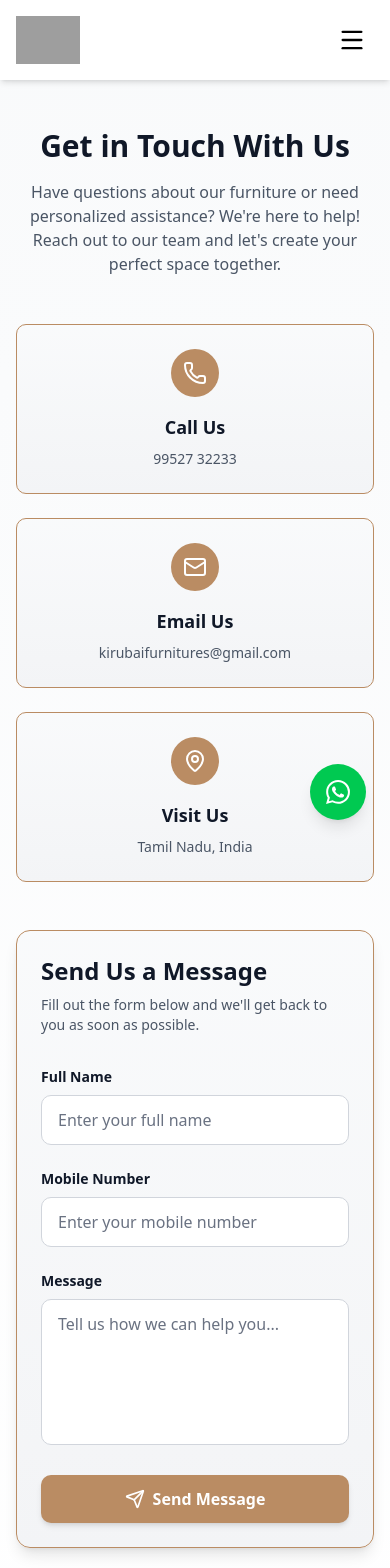
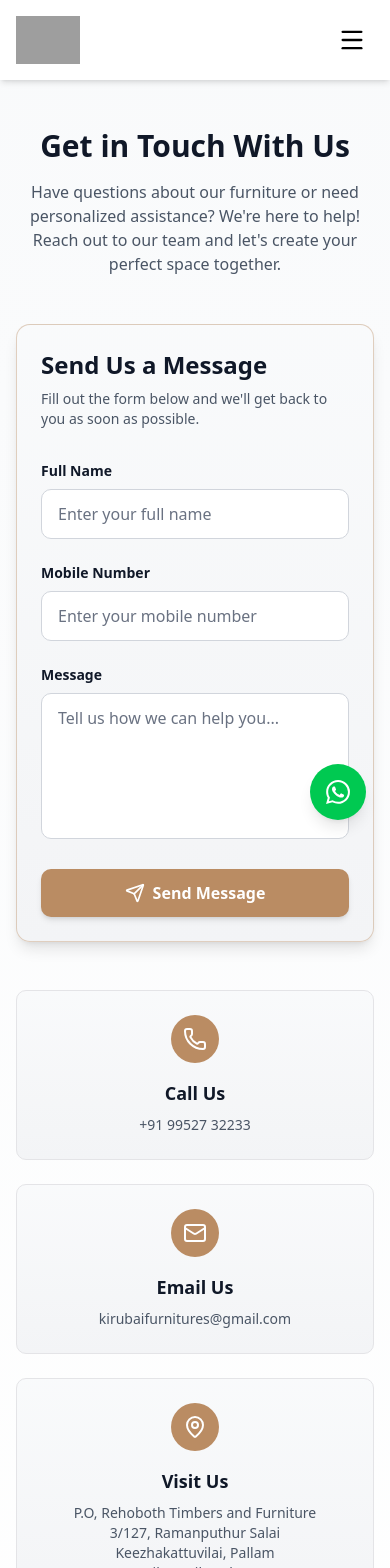
Before and after one commit to ratheesh-srishtis/Next-Js-Learning, a Next.js app: page /contact in a window 390 px wide. Shown: the top 1568 px of the page. Built offline with nearby package versions, Linux system fonts and the light colour scheme; grey boxes are pictures that could not be loaded.

Commit message:
for-mobile-testing

```diff
--- a/src/app/about/page.tsx
+++ b/src/app/about/page.tsx
@@ -51,7 +51,7 @@ export default function OurStory() {
           </h1>
 
           {/* Subtitle Badge */}
-          <div className="inline-block bg-gradient-to-b from-gray-50 to-gray-100 border border-[#BA8C63] rounded-full px-4 py-2 mb-6">
+          <div className="inline-block bg-gradient-to-b from-gray-50 to-gray-100 border border-[#BA8C63]/40 rounded-full px-4 py-2 mb-6">
             <p className="text-sm font-semibold text-[#BA8C63]">
               Crafting Dreams Since 2010
             </p>
@@ -84,7 +84,7 @@ export default function OurStory() {
             return (
               <div
                 key={index}
-                className="bg-gradient-to-b from-gray-50 to-gray-100   border border-[#BA8C63] rounded-lg p-6 sm:p-8 text-center hover:shadow-lg transition-shadow duration-300"
+                className="bg-gradient-to-b from-gray-50 to-gray-100   border border-[#BA8C63]/40 rounded-lg p-6 sm:p-8 text-center hover:shadow-lg transition-shadow duration-300"
               >
                 {/* Icon */}
                 <div className="flex justify-center mb-4">
@@ -122,7 +122,7 @@ export default function OurStory() {
             designed for your perfect home.
           </p>
           <Link href="/">
-            <button className="px-6 sm:px-8 py-3 rounded-lg bg-[#BA8C63] text-white">
+            <button className="px-6 sm:px-8 py-3 rounded-lg bg-[#BA8C63] text-white cursor-pointer">
               Explore Our Collections
             </button>
           </Link>
--- a/src/app/about/team/page.tsx
+++ b/src/app/about/team/page.tsx
@@ -68,7 +68,7 @@ export default function OurTeam() {
             return (
               <div
                 key={index}
-                className=" bg-gradient-to-b from-gray-50 to-gray-100 border border-[#BA8C63] rounded-lg p-6 sm:p-8 text-center hover:shadow-lg transition-shadow duration-300"
+                className=" bg-gradient-to-b from-gray-50 to-gray-100 border border-[#BA8C63]/40 rounded-lg p-6 sm:p-8 text-center hover:shadow-lg transition-shadow duration-300"
               >
                 <div className="flex justify-center mb-4">
                   <div className="bg-[#BA8C63] text-white p-3 sm:p-4 rounded-full">
@@ -121,7 +121,7 @@ export default function OurTeam() {
         </div>
 
         {/* Why Choose Us Section */}
-        <div className=" bg-gradient-to-b from-gray-50 to-gray-100 border border-[#BA8C63] rounded-lg p-8 sm:p-10 md:p-12">
+        <div className=" bg-gradient-to-b from-gray-50 to-gray-100 border border-[#BA8C63]/40 rounded-lg p-8 sm:p-10 md:p-12">
           <h2 className="text-2xl sm:text-3xl font-bold text-gray-900 mb-6">
             Why Our Team Matters
           </h2>
--- a/src/app/contact/page.tsx
+++ b/src/app/contact/page.tsx
@@ -42,7 +42,7 @@ export default function GetInTouch() {
     {
       icon: Phone,
       title: "Call Us",
-      detail: "99527 32233",
+      detail: "+91 99527 32233",
       link: "tel:9952732233",
     },
     {
@@ -54,7 +54,10 @@ export default function GetInTouch() {
     {
       icon: MapPin,
       title: "Visit Us",
-      detail: "Tamil Nadu, India",
+      detail: `P.O, Rehoboth Timbers and Furniture
+3/127, Ramanputhur Salai
+Keezhakattuvilai, Pallam
+Nagercoil, Tamil Nadu 629601`,
       link: "#",
     },
   ];
@@ -73,36 +76,9 @@ export default function GetInTouch() {
             perfect space together.
           </p>
         </div>
-
-        {/* Contact Info Cards */}
-        <div className="grid grid-cols-1 sm:grid-cols-3 gap-6 mb-12">
-          {contactInfo.map((info, index) => {
-            const IconComponent = info.icon;
-            return (
-              <a
-                key={index}
-                href={info.link}
-                className="bg-gradient-to-b from-gray-50 to-gray-100 border border-[#BA8C63]  rounded-lg p-6 sm:p-8 text-center hover:shadow-lg hover:border-blue-300 transition-all duration-300"
-              >
-                <div className="flex justify-center mb-4">
-                  <div className="bg-[#BA8C63] text-white p-3 sm:p-4 rounded-full">
-                    <IconComponent className="w-6 h-6 sm:w-8 sm:h-8" />
-                  </div>
-                </div>
-                <h3 className="text-lg font-semibold text-gray-900 mb-2">
-                  {info.title}
-                </h3>
-                <p className="text-gray-600 text-sm sm:text-base">
-                  {info.detail}
-                </p>
-              </a>
-            );
-          })}
-        </div>
-
         {/* Contact Form Section */}
-        <div className="max-w-2xl mx-auto">
-          <div className=" bg-gradient-to-b from-gray-50 to-gray-100 border border-[#BA8C63]  rounded-xl p-6 sm:p-8 md:p-10 shadow-lg">
+        <div className="max-w-2xl mx-auto mb-12">
+          <div className=" bg-gradient-to-b from-gray-50 to-gray-100 border border-[#BA8C63]/40  rounded-xl p-6 sm:p-8 md:p-10 shadow-lg">
             <h2 className="text-2xl sm:text-3xl font-bold text-gray-900 mb-2">
               Send Us a Message
             </h2>
@@ -199,6 +175,31 @@ export default function GetInTouch() {
             </form>
           </div>
         </div>
+        {/* Contact Info Cards */}
+        <div className="grid grid-cols-1 sm:grid-cols-3 gap-6 mb-12">
+          {contactInfo.map((info, index) => {
+            const IconComponent = info.icon;
+            return (
+              <a
+                key={index}
+                href={info.link}
+                className="bg-gradient-to-b from-gray-50 to-gray-100 border border-[#BA8C63]/40/40  rounded-lg p-6 sm:p-8 text-center hover:shadow-lg hover:border-blue-300 transition-all duration-300"
+              >
+                <div className="flex justify-center mb-4">
+                  <div className="bg-[#BA8C63] text-white p-3 sm:p-4 rounded-full">
+                    <IconComponent className="w-6 h-6 sm:w-8 sm:h-8" />
+                  </div>
+                </div>
+                <h3 className="text-lg font-semibold text-gray-900 mb-2">
+                  {info.title}
+                </h3>
+                <p className="text-gray-600 text-sm sm:text-base whitespace-pre-line">
+                  {info.detail}
+                </p>
+              </a>
+            );
+          })}
+        </div>
 
         {/* Additional Info */}
         <div className="mt-12 bg-white border border-gray-200 rounded-lg p-6 sm:p-8 text-center">
--- a/src/app/contact/support/page.tsx
+++ b/src/app/contact/support/page.tsx
@@ -100,7 +100,7 @@ export default function Support() {
             return (
               <div
                 key={index}
-                className=" bg-gradient-to-b from-gray-50 to-gray-100 border border-[#BA8C63] rounded-lg p-6 sm:p-8 hover:border-blue-300 hover:shadow-lg transition-all duration-300"
+                className=" bg-gradient-to-b from-gray-50 to-gray-100 border border-[#BA8C63]/40 rounded-lg p-6 sm:p-8 hover:border-blue-300 hover:shadow-lg transition-all duration-300"
               >
                 <div className="flex justify-center mb-4">
                   <div className="bg-[#BA8C63] text-white p-3 sm:p-4 rounded-full">
@@ -192,7 +192,7 @@ export default function Support() {
               },
             ].map((process, index) => (
               <div key={index} className="relative">
-                <div className="bg-white border border-[#BA8C63] rounded-lg p-4 sm:p-6 text-center ">
+                <div className="bg-white border border-[#BA8C63]/40 rounded-lg p-4 sm:p-6 text-center ">
                   <div className="bg-[#BA8C63] text-white w-10 h-10 sm:w-12 sm:h-12 rounded-full flex items-center justify-center font-bold mx-auto mb-3">
                     {process.step}
                   </div>
@@ -212,7 +212,7 @@ export default function Support() {
         </div>
 
         {/* Warranty Info Card */}
-        <div className="bg-white border-2 border-[#BA8C63] rounded-lg p-8 sm:p-10">
+        <div className="bg-white border-2 border-[#BA8C63]/40 rounded-lg p-8 sm:p-10">
           <h2 className="text-2xl font-bold text-gray-900 mb-4">
             Warranty & Protection
           </h2>
--- a/src/app/product/[id]/page.tsx
+++ b/src/app/product/[id]/page.tsx
@@ -394,7 +394,7 @@ export default function ProductDetailPage() {
               )}
             </div>
             {/* Product Details */}
-            <div className="bg-white rounded-lg shadow-lg p-6">
+            <div className="">
               {/* Product Name */}
               <h1 className="text-1xl md:text-1xl font-bold text-gray-900 mb-4">
                 {product.name}
@@ -430,9 +430,9 @@ export default function ProductDetailPage() {
               {/* Colors */}
               {product.colors && product.colors.length > 0 && (
                 <div className="mb-3">
-                  <h3 className="text-lg font-semibold text-gray-900 mb-3">
+                  <p className="text-sm font-semibold text-gray-900 mb-3">
                     Available Colors
-                  </h3>
+                  </p>
                   <div className="flex gap-3 flex-wrap">
                     {product.colors.map((color: string, index: number) => (
                       <div
--- a/src/components/layouts/Footer.tsx
+++ b/src/components/layouts/Footer.tsx
@@ -153,7 +153,7 @@ export default function Footer() {
                 className="flex items-center gap-2 text-sm text-gray-700 hover:text-blue-600 transition-colors"
               >
                 <Phone className="w-4 h-4" />
-                <span>Call Us - 99527 32233</span>
+                <span>Call Us - +91 99527 32233</span>
               </a>
               <span className="hidden sm:inline text-gray-400">|</span>
               <a
--- a/src/lib/api/axios.ts
+++ b/src/lib/api/axios.ts
@@ -2,8 +2,8 @@ import axios from "axios";
 import { loadingService } from "./loading";
 
 const api = axios.create({
-  // baseURL: process.env.NEXT_PUBLIC_API_URL,
-  baseURL: "http://localhost:5000/api",
+  baseURL: process.env.NEXT_PUBLIC_API_URL,
+  // baseURL: "http://localhost:5000/api",
   withCredentials: false,
 });
 
--- a/src/lib/api/product.api.ts
+++ b/src/lib/api/product.api.ts
@@ -1,7 +1,7 @@
 import axios from "axios";
 import { loadingService } from "./loading";
-// const API_URL = process.env.NEXT_PUBLIC_API_URL;
-const API_URL = "http://localhost:5000/api";
+const API_URL = process.env.NEXT_PUBLIC_API_URL;
+// const API_URL = "http://localhost:5000/api";
 
 export interface Product {
   _id: string;
--- a/tailwind.config.ts
+++ b/tailwind.config.ts
@@ -8,7 +8,11 @@ export default {
   ],
   darkMode: "class",
   theme: {
-    extend: {},
+    extend: {
+      fontFamily: {
+        sans: ["sans-serif"],
+      },
+    },
   },
   plugins: [],
 } satisfies Config;
```
Also changed, not shown: src/app/location/page.tsx (+8 -8 lines).
